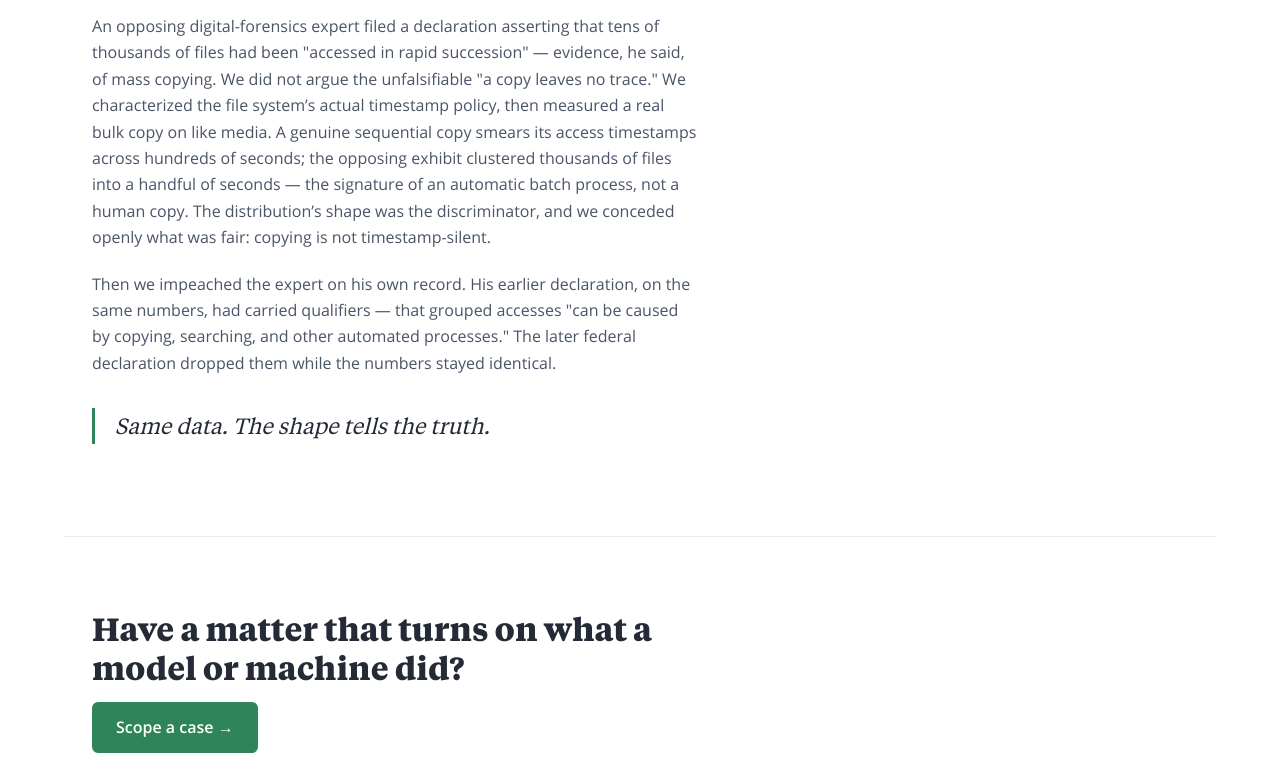
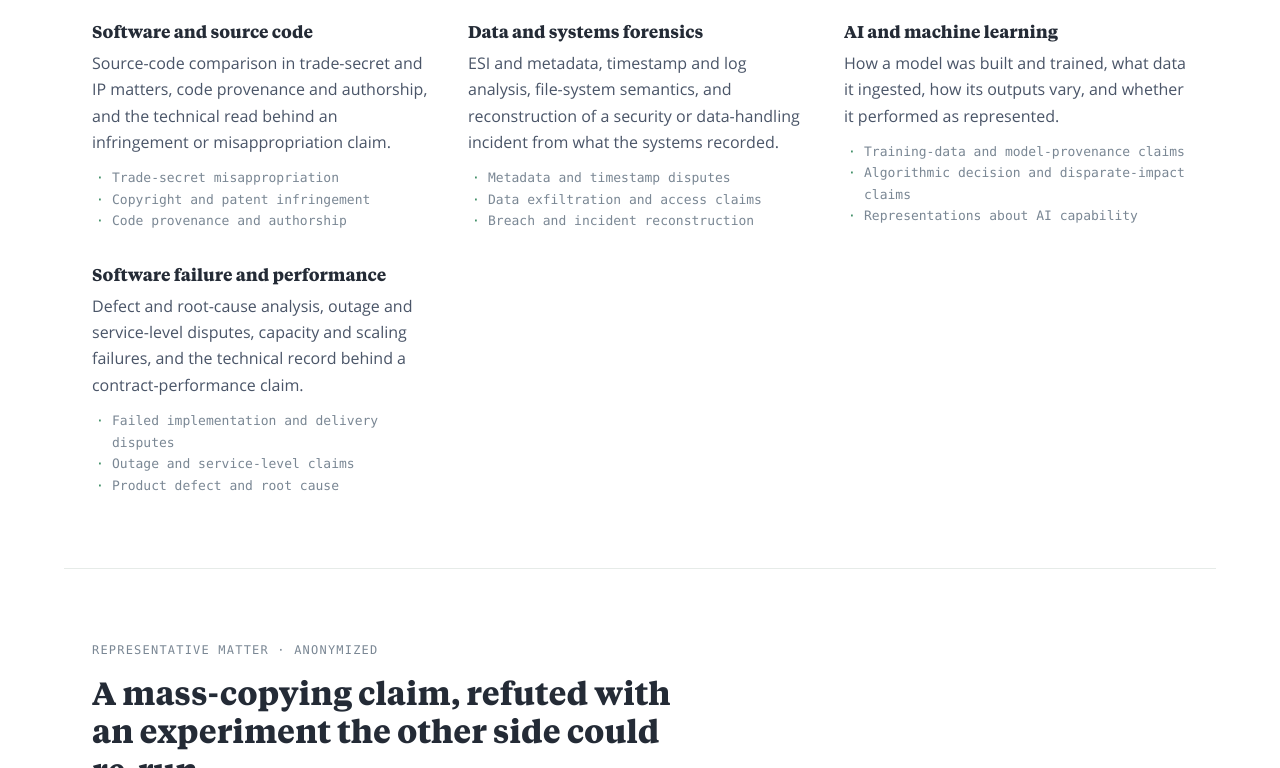
Before and after one commit to rootsystem-dev/rootsystem.com, an Astro site in the folder sites/forensics/: page /matters in a window 1280 px wide. Shown: the part 550-1318 px from the top of the page. Built offline with nearby package versions, Linux system fonts and the light colour scheme; Astro itself is replaced by a stand-in of ours.

Commit message:
feat(forensics): add a practice-areas block and lift it above the argument
A paralegal reviewing the site read the AI/ML-led hero as an AI/ML-only
practice and named the matters that framing would turn away. She also asked
for the four engagement modes to land nearer the first thing the eye reads,
without the tech-speak in front of them.

Both notes are structural rather than tonal, so they are fixed once here and
shared by every positioning variant that branches from this commit:

- A `practiceAreas` block in the copy schema: four areas, each with a root-page
  summary, a spoke-length body, and example matter types. Array order carries
  the emphasis, so a variant re-ranks the areas rather than rewriting prose.
- A `PracticeAreas` component following the existing summary/full field switch.
- Root page order is now hero, practice areas, engagement modes, positioning,
  pillars, matter. What we take and how you engage precede why the method
  holds up.
- The full-length areas open /matters, which answers what kind of dispute this
  practice is for; /engagements keeps answering what it costs.

The copy in the block is placeholder. The four areas and the decision that all
four engagement modes apply across every one of them are Rob's; the prose is
replaced wholesale by each variant.

Co-Authored-By: Claude Opus 5 (1M context) <noreply@anthropic.com>
Claude-Session: https://claude.ai/code/session_01GjpTQZ9v6ye3rag9UkkVB4

```diff
--- /dev/null
+++ b/sites/forensics/src/components/PracticeAreas.astro
@@ -0,0 +1,93 @@
+---
+/**
+ * The practice areas -- what kinds of matter this practice takes.
+ *
+ * Sits high on the root page by design. A paralegal reviewing the site read an
+ * AI/ML-led hero as an AI/ML-only practice and named the matters it would turn
+ * away; the fix is to answer "what do you actually do" above the fold rather
+ * than to argue methodology first.
+ *
+ * `form` selects which field renders, not which layout, matching Pillars and
+ * Services: 'summary' reads `summary`, 'full' reads `body` and adds the
+ * example matter types.
+ */
+import copy from '../copy/landing'
+
+interface Props {
+  form?: 'summary' | 'full'
+}
+
+const { form = 'full' } = Astro.props
+---
+
+<section class="wrap" id="practice-areas">
+  <p class="eyebrow">{copy.practiceAreas.label}</p>
+  <h2 class="measure">{copy.practiceAreas.heading}</h2>
+  <p class="measure intro">{copy.practiceAreas.intro}</p>
+  <ul class="areas">
+    {
+      copy.practiceAreas.areas.map((area) => (
+        <li>
+          <h3>{area.name}</h3>
+          <p>{form === 'summary' ? area.summary : area.body}</p>
+          {form === 'full' && (
+            <ul class="examples">
+              {area.examples.map((example) => (
+                <li>{example}</li>
+              ))}
+            </ul>
+          )}
+        </li>
+      ))
+    }
+  </ul>
+  <slot />
+</section>
+
+<style>
+  .intro {
+    color: var(--body);
+  }
+
+  .areas {
+    display: grid;
+    gap: 2rem;
+    /* 20rem matches the pillars grid: at the 72rem container it resolves to
+       three columns, so four areas land 3 + 1. That orphan is deliberate here
+       -- the array order is the emphasis, so the lead area reads first and the
+       trailing one is not mistaken for a footnote at two columns. min() keeps
+       the track from exceeding a narrow viewport and reintroducing overflow. */
+    grid-template-columns: repeat(auto-fit, minmax(min(20rem, 100%), 1fr));
+    list-style: none;
+    /* padding-inline, not `padding: 0`. This list is inside .wrap and a
+       shorthand here would zero an axis it does not own -- the same class of
+       bug that pulled the hero 28px left of the sections below it. */
+    padding-inline: 0;
+    margin-block: 2rem 0;
+  }
+
+  .areas > li > p {
+    margin-bottom: 0;
+  }
+
+  .examples {
+    list-style: none;
+    padding-inline: 0;
+    margin-block: 0.75rem 0;
+    font-family: var(--font-mono);
+    font-size: 0.8125rem;
+    color: var(--muted);
+  }
+
+  .examples li {
+    padding-left: 1.25rem;
+    position: relative;
+  }
+
+  .examples li::before {
+    content: '·';
+    position: absolute;
+    left: 0.25rem;
+    color: var(--accent);
+  }
+</style>
--- a/sites/forensics/src/copy/landing.ts
+++ b/sites/forensics/src/copy/landing.ts
@@ -55,6 +55,64 @@ const copy: Landing = landingSchema.parse({
 
   positioning: {
     body: 'When a matter turns on what an AI/ML system, its training data, or an algorithm actually did, most experts can offer one half of what you need: academics who study models but don’t ship them, economic consultancies who read AI through an economics lens and concede the black box, or digital-forensics vendors who recover bytes but don’t interpret model behavior. Root System is a practice of engineers and product leaders who build these systems, and who run the reproducible experiments that make an opinion hold up under cross-examination.',
+  },
+
+  // Base scaffolding, added 2026-08-11 with the practiceAreas schema block.
+  // The four areas and the decision that all four engagement modes apply to
+  // every one of them are Rob's (2026-08-11); the prose here is placeholder
+  // that each positioning variant replaces wholesale. Examples are matter
+  // types, not a claim that matters of that type have been handled.
+  practiceAreas: {
+    label: 'What we take',
+    heading: 'Four kinds of technical dispute',
+    intro:
+      'Matters that turn on what a system, a codebase, or a dataset actually did. AI and machine learning is one of the four, not the gate on the other three.',
+    areas: [
+      {
+        name: 'Software and source code',
+        summary:
+          'Source-code comparison, code provenance and authorship, technical read of infringement claims.',
+        body: 'Source-code comparison in trade-secret and IP matters, code provenance and authorship, and the technical read behind an infringement or misappropriation claim.',
+        examples: [
+          'Trade-secret misappropriation',
+          'Copyright and patent infringement',
+          'Code provenance and authorship',
+        ],
+      },
+      {
+        name: 'Data and systems forensics',
+        summary:
+          'ESI and metadata, timestamp and log analysis, file-system semantics, incident reconstruction.',
+        body: 'ESI and metadata, timestamp and log analysis, file-system semantics, and reconstruction of a security or data-handling incident from what the systems recorded.',
+        examples: [
+          'Metadata and timestamp disputes',
+          'Data exfiltration and access claims',
+          'Breach and incident reconstruction',
+        ],
+      },
+      {
+        name: 'AI and machine learning',
+        summary:
+          'How a model was built, what data it used, and whether it performed as claimed.',
+        body: 'How a model was built and trained, what data it ingested, how its outputs vary, and whether it performed as represented.',
+        examples: [
+          'Training-data and model-provenance claims',
+          'Algorithmic decision and disparate-impact claims',
+          'Representations about AI capability',
+        ],
+      },
+      {
+        name: 'Software failure and performance',
+        summary:
+          'Defect and root-cause analysis, outage and SLA disputes, capacity and scaling failures.',
+        body: 'Defect and root-cause analysis, outage and service-level disputes, capacity and scaling failures, and the technical record behind a contract-performance claim.',
+        examples: [
+          'Failed implementation and delivery disputes',
+          'Outage and service-level claims',
+          'Product defect and root cause',
+        ],
+      },
+    ],
   },
 
   pillars: [
--- a/sites/forensics/src/copy/schema.ts
+++ b/sites/forensics/src/copy/schema.ts
@@ -47,6 +47,33 @@ export const landingSchema = z.object({
 
   positioning: z.object({
     body: z.string(),
+  }),
+
+  // The practice areas -- the kinds of matter this practice takes.
+  //
+  // Added 2026-08-11 after a paralegal reviewing the site read an AI/ML-only
+  // hero as an AI/ML-only practice and flagged the matters it would turn away.
+  // AI/ML is one area among four rather than the whole category claim; the
+  // ordering of the array is the emphasis, so a variant re-ranks by reordering
+  // rather than by editing prose.
+  //
+  // `summary` is the root page's one-clause form and `body` the spoke's long
+  // form, the same adjacency rule the pillars and modes follow. `examples` are
+  // matter types, not claims of matters handled -- keep them generic.
+  practiceAreas: z.object({
+    label: z.string(),
+    heading: z.string(),
+    intro: z.string(),
+    areas: z
+      .array(
+        z.object({
+          name: z.string(),
+          summary: z.string(),
+          body: z.string(),
+          examples: z.array(z.string()).min(1),
+        }),
+      )
+      .min(3),
   }),
 
   // The five pillars. Each was earned in a real matter; the copy deck is
--- a/sites/forensics/src/pages/matters.astro
+++ b/sites/forensics/src/pages/matters.astro
@@ -1,9 +1,17 @@
 ---
 /**
- * The matters spoke: the representative matter at full length.
+ * The matters spoke: the kinds of matter this practice takes, then the
+ * representative matter at full length.
+ *
+ * PracticeAreas was added here 2026-08-11 rather than to /engagements. The
+ * distinction the IA rests on is that /engagements answers what you can buy and
+ * what it costs, while this page answers what kind of dispute this practice is
+ * for -- which is the question a reader who bounced off an AI/ML-led hero is
+ * actually asking.
  */
 import Layout from '../layouts/Layout.astro'
 import copy from '../copy/landing'
+import PracticeAreas from '../components/PracticeAreas.astro'
 import CaseStudy from '../components/CaseStudy.astro'
 ---
 
@@ -12,6 +20,7 @@ import CaseStudy from '../components/CaseStudy.astro'
     <h1 class="measure">{copy.routes.matters.heading}</h1>
   </header>
 
+  <PracticeAreas form="full" />
   <CaseStudy form="full" />
 
   <section class="wrap closing">
```
Also changed, not shown: sites/forensics/src/pages/index.astro (+21 -4 lines).
